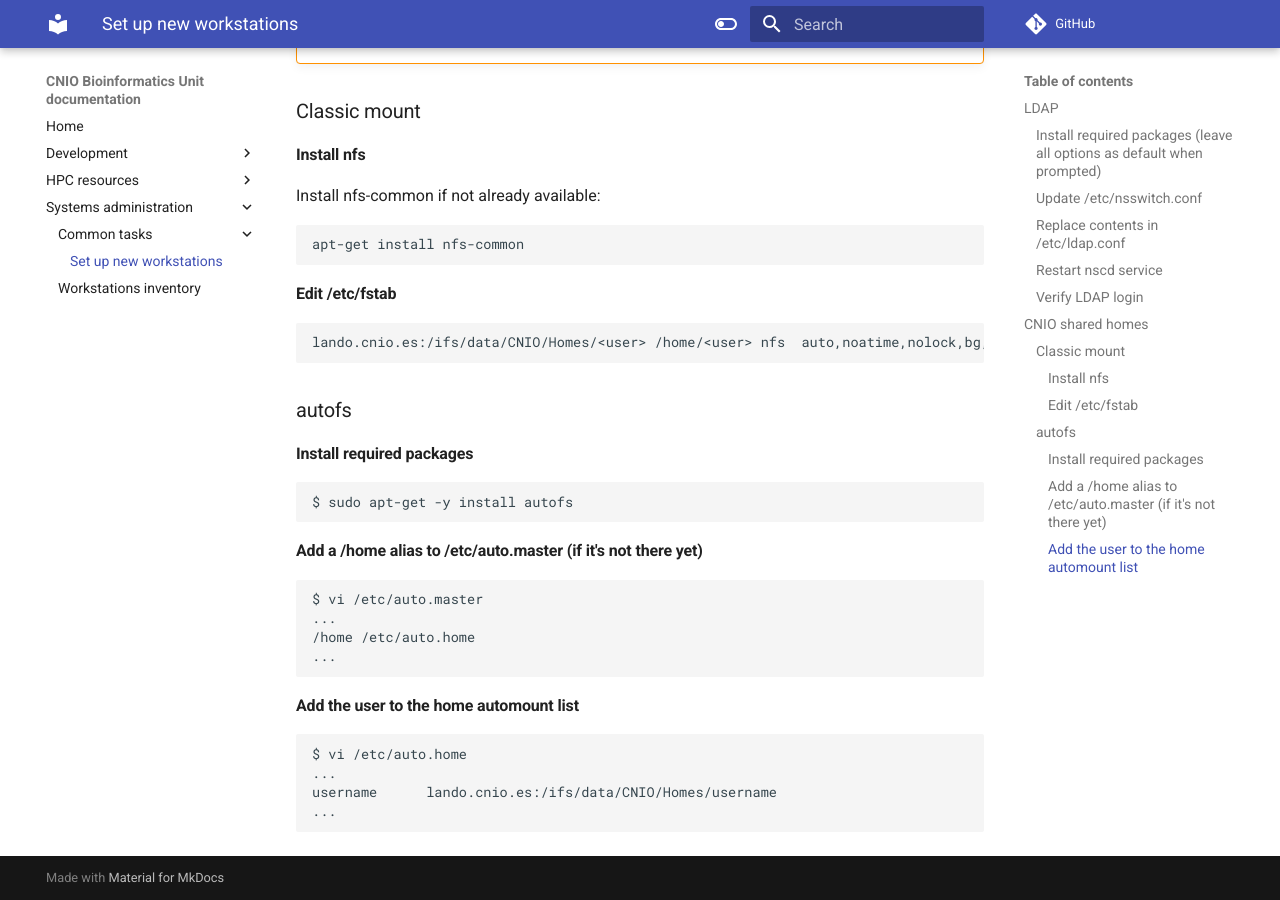
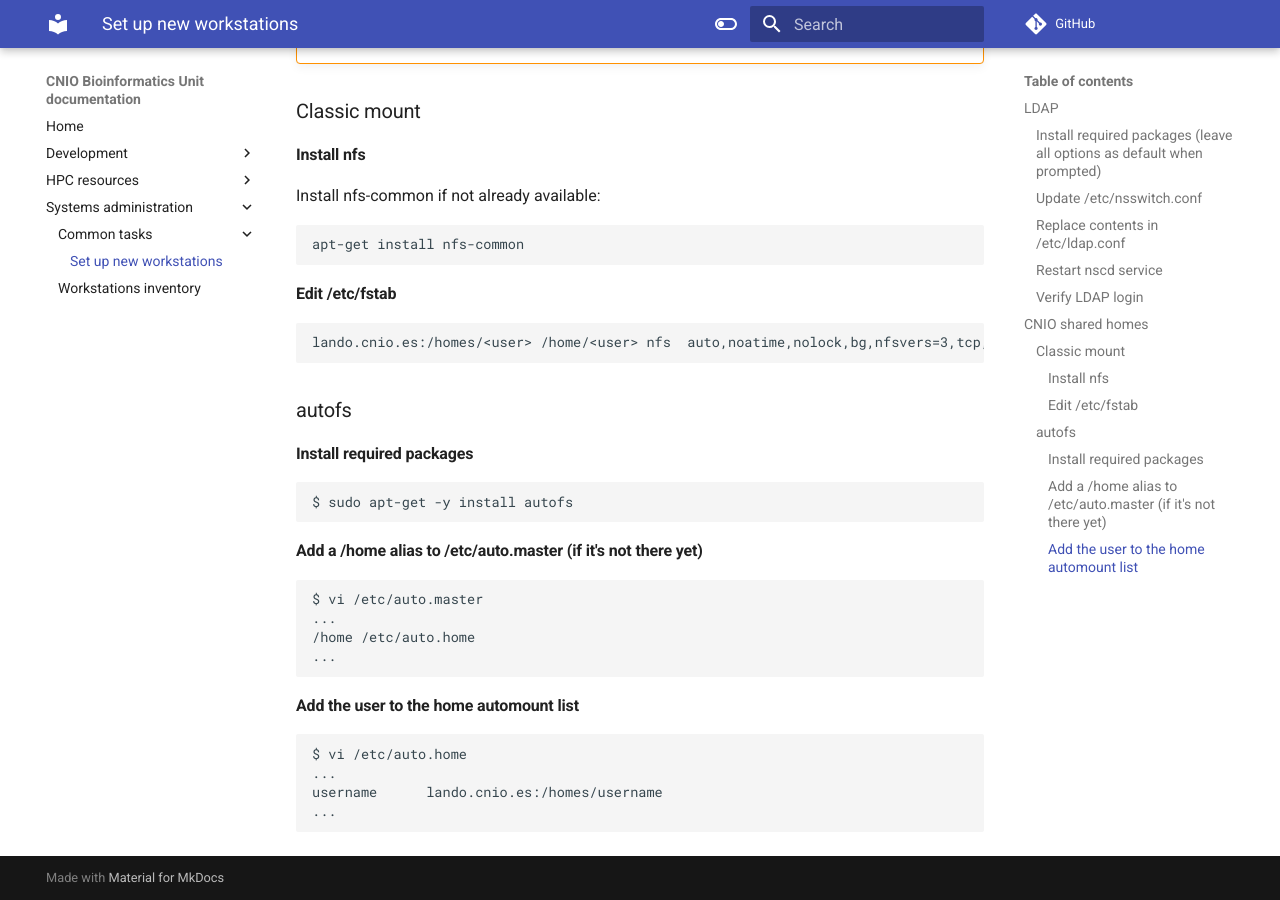
Before and after one commit to cnio-bu/cnio-bu.github.io, an MkDocs documentation site: the page built from docs/admin/tasks.md, in a window 1280 px wide and 900 px high, scrolled down 1972 px. Built offline with MkDocs 1.6.1 and Material for MkDocs 9.7.7, drawn with Linux system fonts in a browser that asks for light colours; comment, search, counter and statistics services are not loaded.

Commit message:
Change homes mount path

```diff
--- a/docs/admin/tasks.md
+++ b/docs/admin/tasks.md
@@ -85,7 +85,7 @@ Install nfs-common if not already available:
 
 #### Edit /etc/fstab
 
-    lando.cnio.es:/ifs/data/CNIO/Homes/<user> /home/<user> nfs  auto,noatime,nolock,bg,nfsvers=3,tcp,intr,_netdev,x-systemd.automount,x-systemd.after=network-online.target,x-systemd.device-timeout=240      0       0
+    lando.cnio.es:/homes/<user> /home/<user> nfs  auto,noatime,nolock,bg,nfsvers=3,tcp,intr,_netdev,x-systemd.automount,x-systemd.after=network-online.target,x-systemd.device-timeout=240      0       0
 
 ### autofs
 
@@ -104,5 +104,5 @@ Install nfs-common if not already available:
 
     $ vi /etc/auto.home
     ...
-    username      lando.cnio.es:/ifs/data/CNIO/Homes/username
+    username      lando.cnio.es:/homes/username
     ...
```
